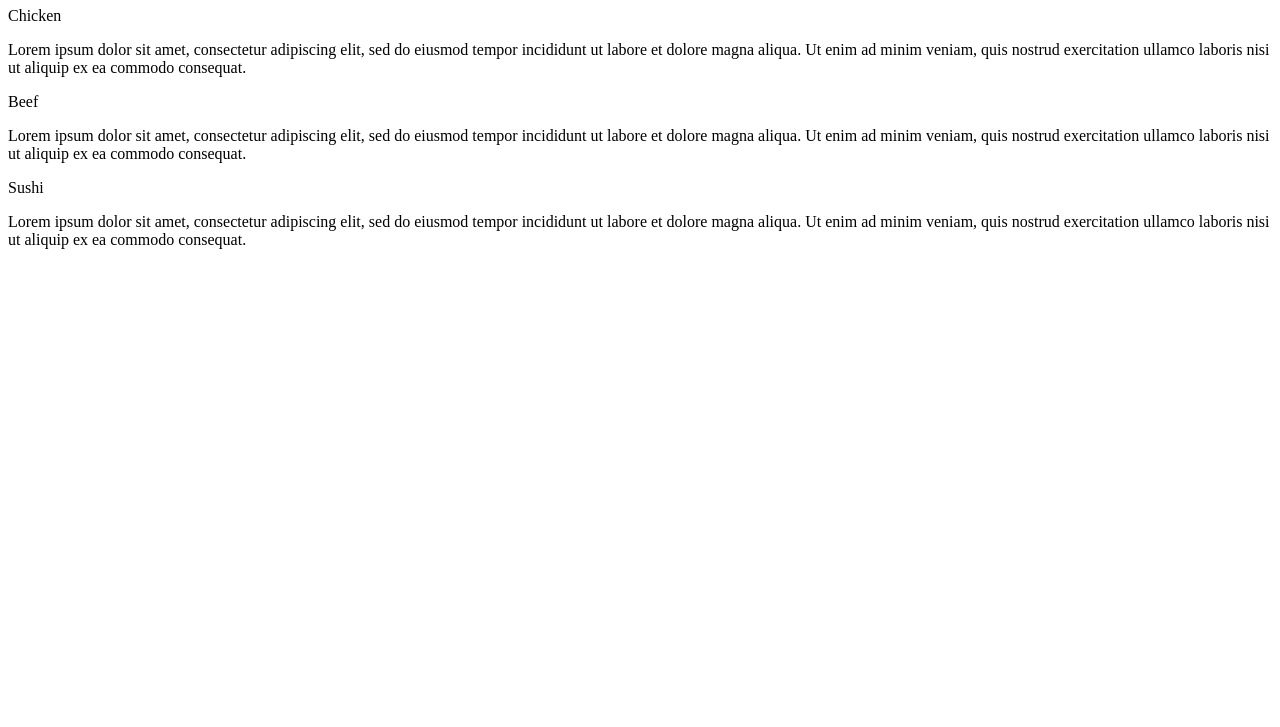
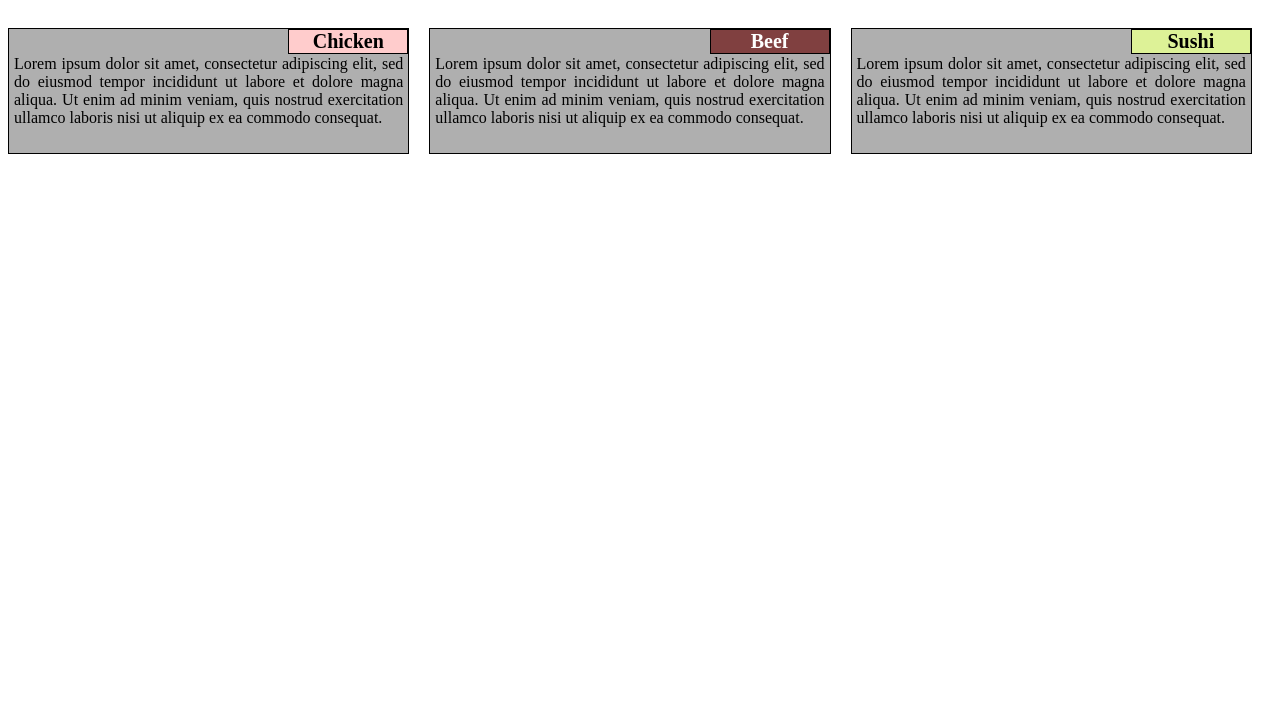
Before and after one commit to drj89/module2-solution, a plain HTML site: page index.html in a window 1280 px wide. Shown: the part 73-800 px from the top of the page. Drawn offline with Linux system fonts and the light colour scheme.

Commit message:
Update index.html

```diff
--- a/index.html
+++ b/index.html
@@ -3,7 +3,7 @@
 <head>
 <meta charset="utf-8">
 <meta name="viewport" content="width-device-width, inital-scale=1">
-<link rel="stylesheet" href="stylehseet.css">
+<link rel="stylesheet" href="stylesheet.css">
 <title>Module 2 Solution</title>
 </head>
 <body>
```
